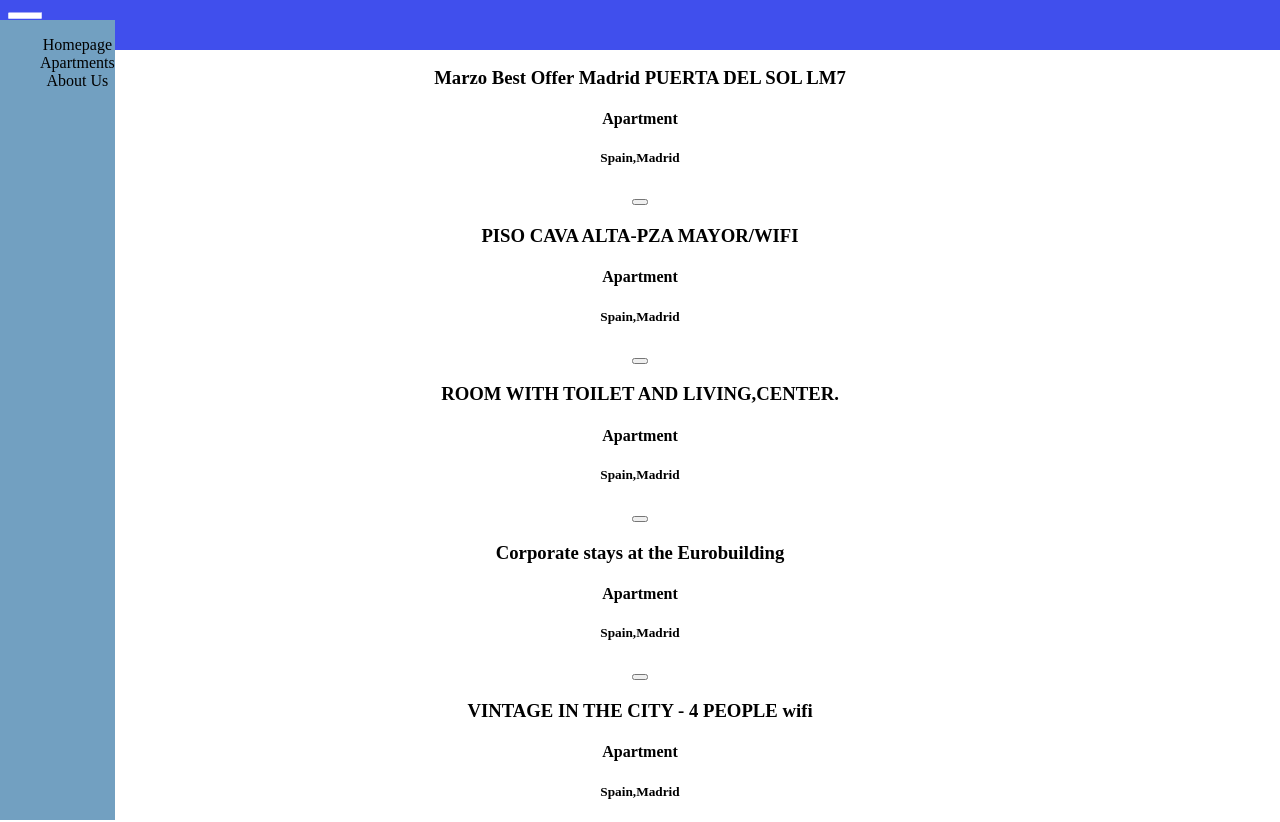
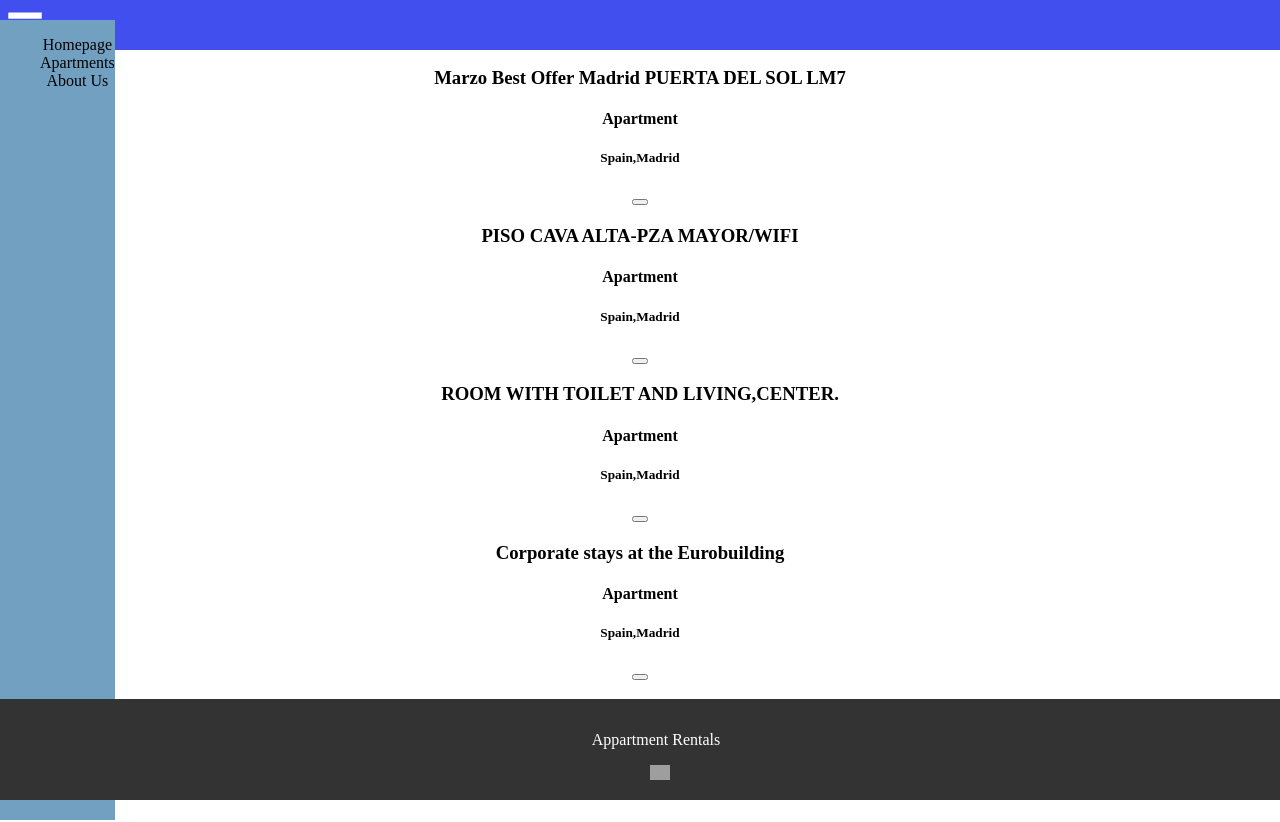
Before and after one commit to smammc/apartment-rentals, a React (Vite) app in the folder react-app/: page / in a window 1280 px wide. Shown: the top 822 px of the page. Built offline with nearby package versions, Linux system fonts and the light colour scheme; grey boxes are pictures that could not be loaded.

Commit message:
second day

```diff
--- a/react-app/src/App.jsx
+++ b/react-app/src/App.jsx
@@ -22,9 +22,10 @@ function App() {
         </ul>
       </div>
       <RentalsList />
-      {/*<footer>Appartment Rentals </footer>
-      <img src={GitIcon} alt="github icon" />
-      </footer>*/}
+      <footer className="footer">
+        <p>Appartment Rentals</p>
+        <img src={GitIcon} alt="github icon" className="footer-icon" />
+      </footer>
     </div>
   );
 }
--- a/react-app/src/index.css
+++ b/react-app/src/index.css
@@ -22,6 +22,18 @@ ul {
   text-align: center;
 }
 
-footer img {
-  scale: 10%;
+.footer {
+  background-color: #333;
+  color: white;
+  padding: 1rem;
+  text-align: center;
+  position: fixed;
+  bottom: 0;
+  width: 100%;
 }
+
+.footer-icon {
+  width: 20px;
+  height: auto;
+  margin-left: 0.5rem;
+}
```
